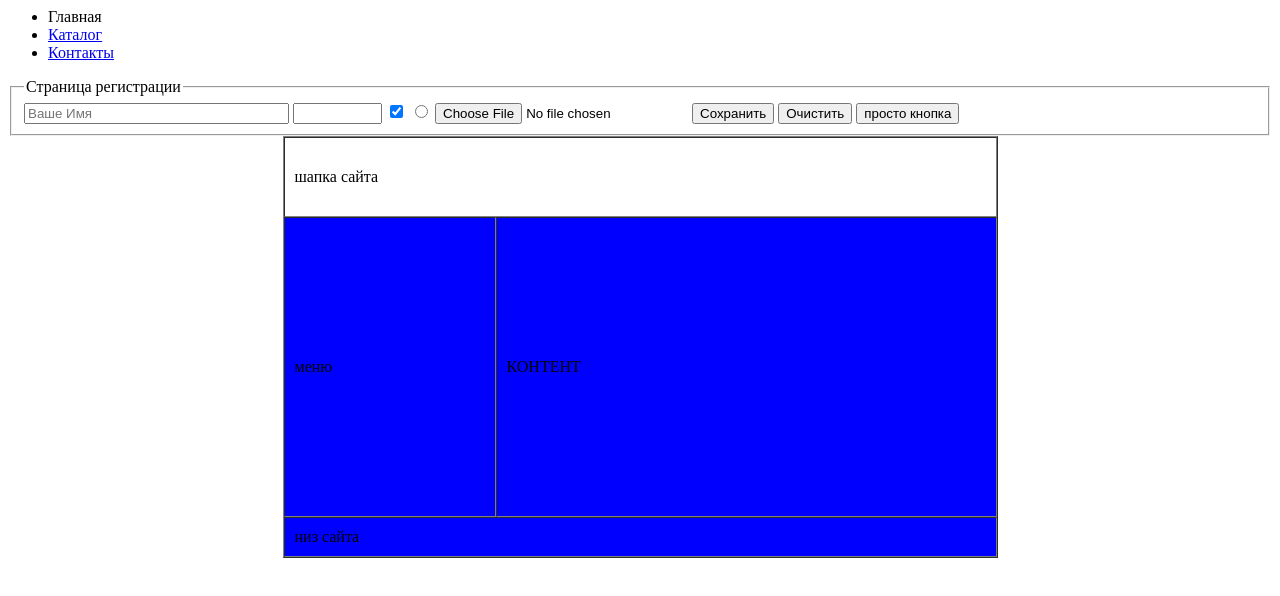
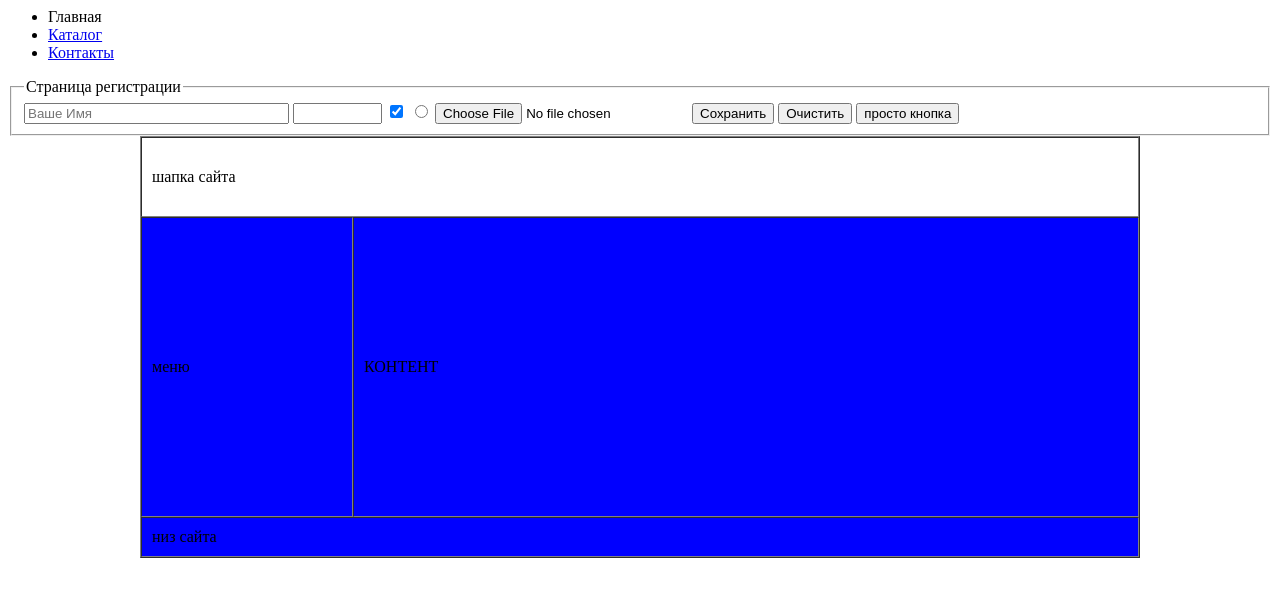
Before and after one commit to VanTaker97/mk-mt-tech, a plain HTML site: page index.html in a window 1280 px wide. Drawn offline with Linux system fonts and the light colour scheme.

Commit message:
Update index.html

```diff
--- a/index.html
+++ b/index.html
@@ -11,7 +11,7 @@
    </head>
   <body>
 
-     <table width="715"  border="1"
+     <table width="1000"  border="1"
           align="center" cellspacing="0" cellpadding="10">
 
         <tr bgcolor="white">
```
